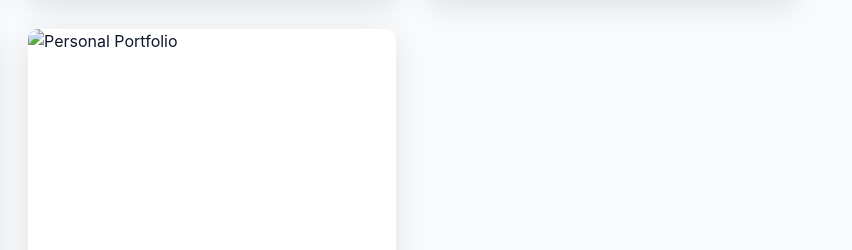
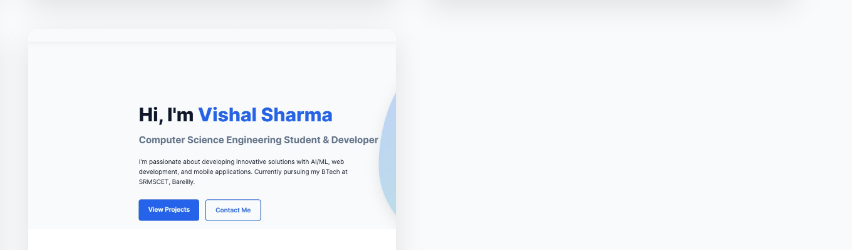
Before and after one commit to vish4lsharma/vish4lsharma.github.io, a plain HTML site: page index.html in a window 1280 px wide. Shown: the part 4397-4647 px from the top of the page, 428-1280 px from the left. Drawn offline with Linux system fonts and the light colour scheme.

Commit message:
Update index.html

```diff
--- a/index.html
+++ b/index.html
@@ -1180,7 +1180,7 @@
                 </div>
                 <div class="project-card">
                     <div class="project-image">
-                        <img src="image5.png" alt="Personal Portfolio">
+                        <img src="image5.jpg" alt="Personal Portfolio">
                     </div>
                     <div class="project-content">
                         <h3 class="project-title">Personal Portfolio Website</h3>
```
